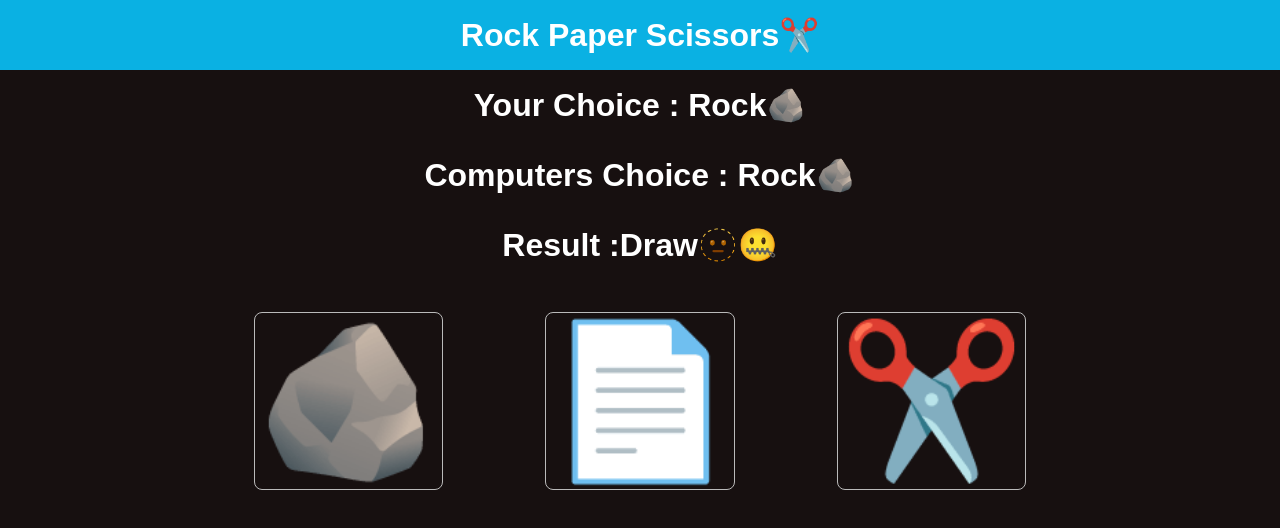
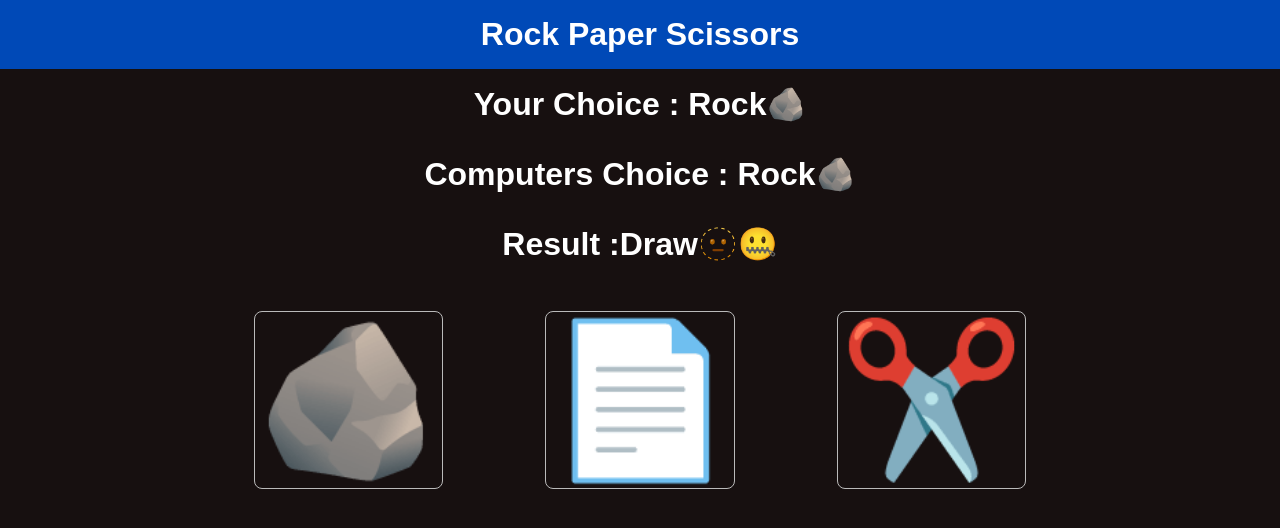
Before and after one commit to ShubhamChavan1006/Rock-Paper-Scissors, a plain HTML site: page index.html in a window 1280 px wide. Drawn offline with Linux system fonts and the light colour scheme.

Commit message:
INDEX.html

```diff
--- a/index.html
+++ b/index.html
@@ -9,7 +9,7 @@
 </head>
 
 <body>
-    <h1 class="game-heading">Rock Paper Scissors✂️</h1>
+    <h1 class="game-heading">Rock Paper Scissors</h1>
     <h1 class="users-choice-container" id="user-choice">Your Choice : Rock🪨</h1>
     <h1 class="computers-choice-container" id="computer-choice">Computers Choice : Rock🪨 </h1>
     <h1 class="result-container" id="result">Result :Draw🫥🤐</h1>
--- a/style.css
+++ b/style.css
@@ -15,7 +15,7 @@ body {
   background-color: rgb(228, 25, 7);
 }
 .game-heading:hover{
-  background-color: rgb(10, 177, 227);
+  background-color: #0049B7;
 }
 
 h1 {
```
